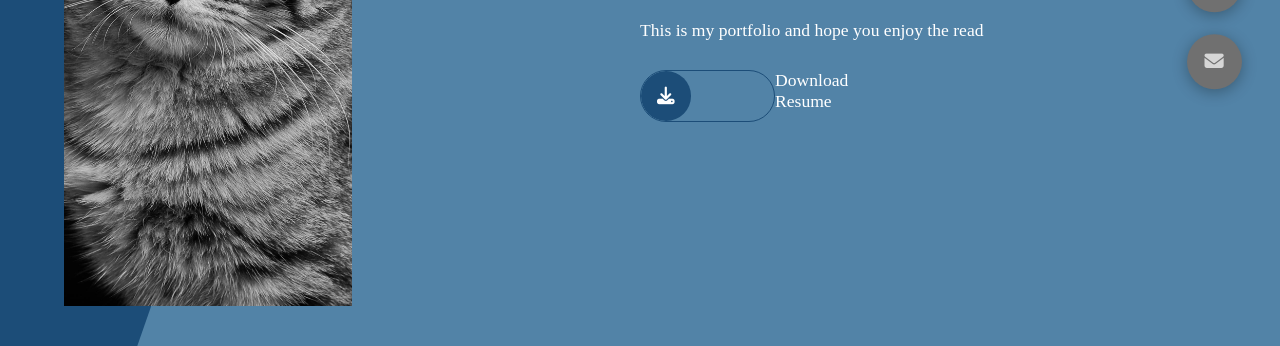
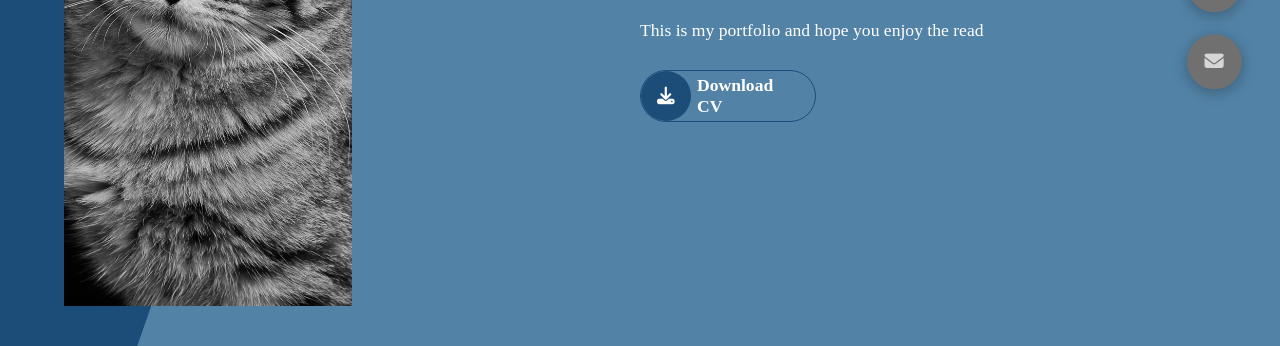
Before and after one commit to Den-Foo/dfoo-portfolio.github.io, a plain HTML site: page index.html in a window 1280 px wide. Shown: the part 454-800 px from the top of the page. Drawn offline with Linux system fonts and the light colour scheme; a web font is replaced by a local one.

Commit message:
resume-download

```diff
--- a/index.html
+++ b/index.html
@@ -30,9 +30,9 @@
                         This is my portfolio and hope you enjoy the read
                     </p>
                     <div class="btn-con">
-                        <a href="" class="main-btn">
+                        <a href="assets/Resume.pdf" class="main-btn" download="Dennis-CV">
                             <span class="btn-icon"><i class="fa-solid fa-download"></i></span>
-                            <span class="btn-text"><a href="assets/Resume.pdf" download="Dennis-CV">Download Resume</a></span>
+                            <span class="btn-text">Download CV</span>
                         </a>
                     </div>
                 </div>
@@ -51,7 +51,7 @@
                              And I possess a diverse technical skill set that equips me to adapt to various roles in software development:
                         </p>
                         <div class="btn-con">
-                            <a href="" class="main-btn">
+                            <a href="assets/Resume.pdf" download="Dennis-CV" class="main-btn">
                                 <span class="btn-icon"><i class="fa-solid fa-download"></i></span>
                                 <span class="btn-text">Download CV</span>
                             </a>
```
